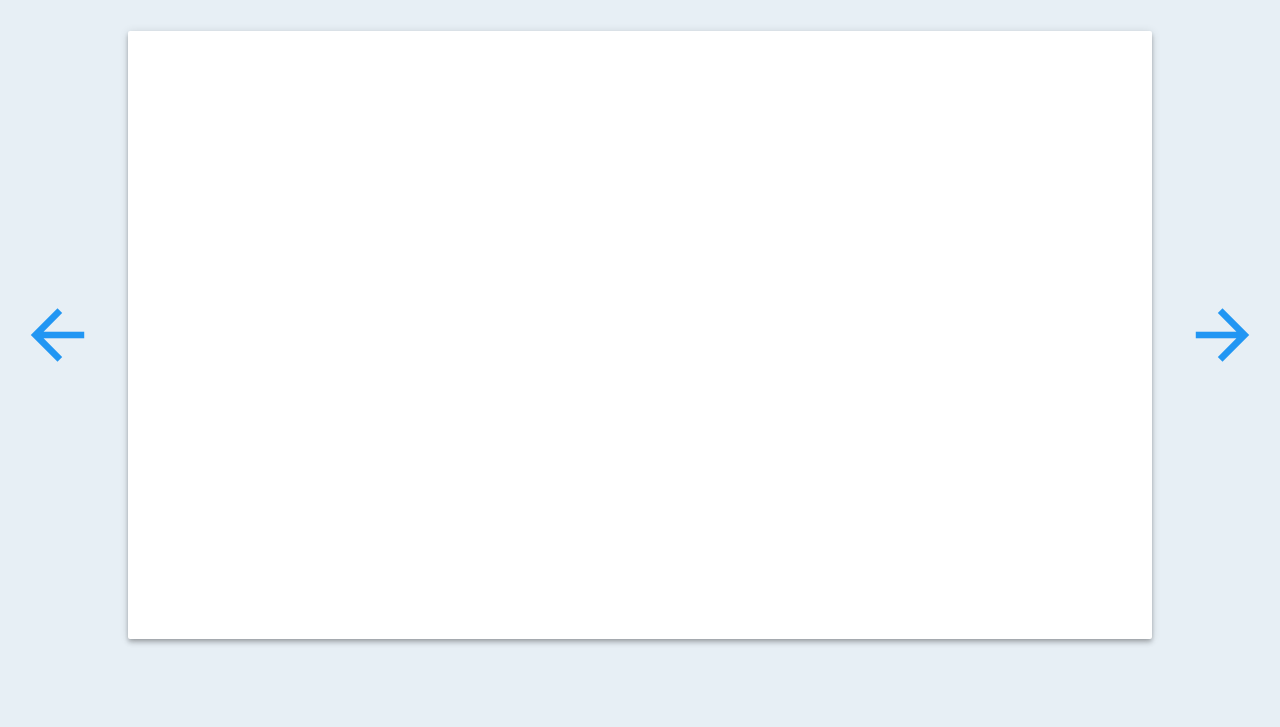
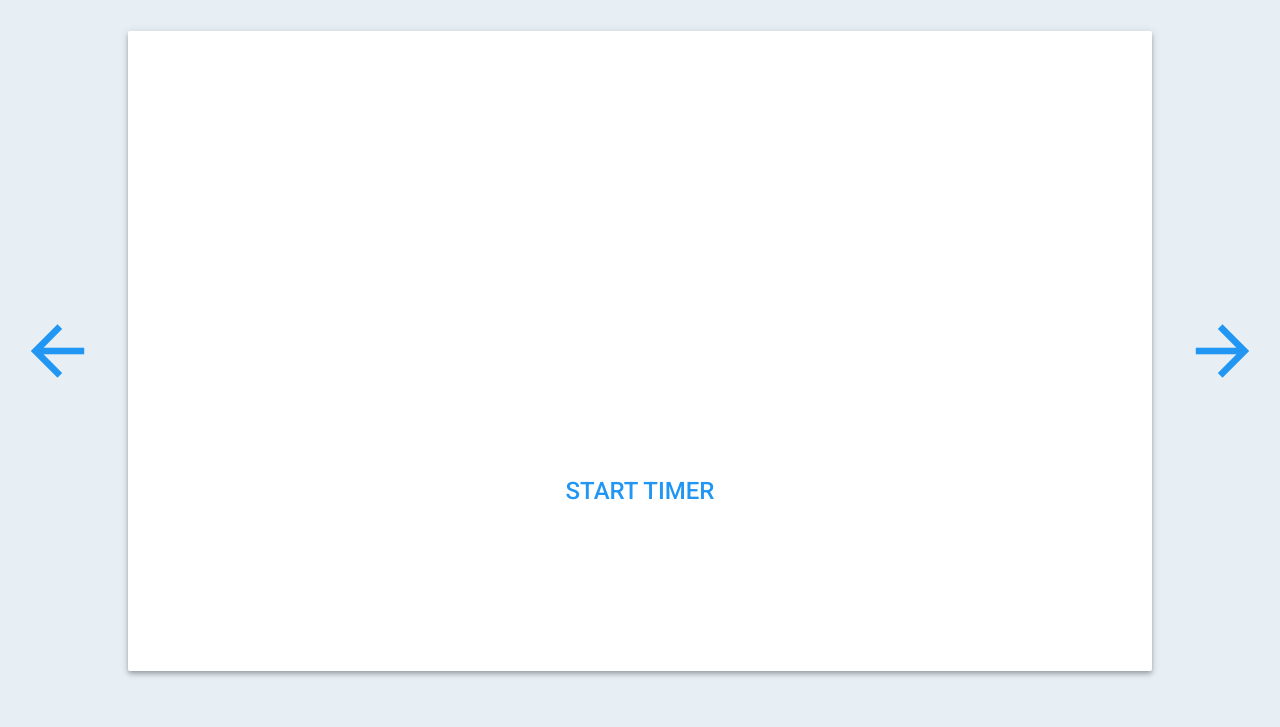
Before and after one commit to nmarklund10/GoCooking_Capstone, a Django app: template MealMentor/templates/cooking.html in a window 1280 px wide. Shown: the part 73-800 px from the top of the page. Run offline with Django 3.2, Linux system fonts and the light colour scheme; the template is opened without the code that fills it: values that come from a table or form of the project are taken from there, others are empty; data comes from the database, SQL or seed files in the repository.

Commit message:
finished timer

```diff
--- a/MealMentor/templates/cooking.html
+++ b/MealMentor/templates/cooking.html
@@ -37,7 +37,7 @@
                 }
                 .mdl-grid {
                     padding: 4vh 0 0 0;
-                    height: 76vh;
+                    height: 80vh;
                     width: 100vw;
                 }
                 .mdl-cell {
@@ -65,6 +65,9 @@
                 .mdl-card__supporting-text {
                     padding: 3vh 3vw;
                 }
+                .mdl-card__actions {
+                    padding: 2vh 2vw;
+                }
                 #currentStep {
                     font-size: 4vh;
                     line-height: 5vh;
@@ -88,6 +91,13 @@
                     font-size: 6vh;
                     line-height: 6vh;
                 }
+                #timerButton {
+                    display: block;
+                    margin: 0 auto;
+                    padding: 3vh 3vw;
+                    line-height: 1vh;
+                    font-size: 3vh;
+                }
             </style>
         {% endblock %}
     </head>
@@ -103,6 +113,12 @@
         <div class="mdl-dialog__actions">
             <button id="alertDialogButton" class="mdl-button mdl-js-button mdl-js-ripple-effect" style="background-color: lightgray;" onclick="finishRecipe();">OK</button>
             <button id="closeDialogButton" class="mdl-button mdl-js-button mdl-js-ripple-effect">Cancel</button>
+        </div>
+    </dialog>
+    <dialog id="timerDialog" class="mdl-dialog">
+        <h4 class="mdl-dialog__title" align="center">Timer Done!</h4>
+        <div class="mdl-dialog__actions">
+            <button id="alertDialogButton" class="mdl-button mdl-js-button mdl-js-ripple-effect" style="display: block; margin: 0 auto; background-color: lightgray;" onclick="document.getElementById('timerDialog').close();">OK</button>
         </div>
     </dialog>
     <div id="titlebar" class="mdl-grid">
@@ -129,6 +145,9 @@
                 <div class="mdl-card__supporting-text">
                     <div id="currentStep"></div>
                 </div>
+                <div class="mdl-card__actions">
+                    <button id="timerButton" class="mdl-button mdl-button--colored mdl-js-button mdl-js-ripple-effect">Start Timer</button>
+                </div>
             </div>
         </div>
         <div class="center-text mdl-cell mdl-cell--1-col">
--- a/assets/js/cooking.js
+++ b/assets/js/cooking.js
@@ -55,16 +55,34 @@ function setTimer(step) {
         document.getElementById('timerButton').style.visibility = "visible";
         var length = step[index - 1] * 60;
         document.getElementById('timerButton').addEventListener('click', function(){
-            document.getElementById('timerButton').onclick = length + " sec";
-            document.getElementById('timerButton').disabled = "disabled";
+            document.getElementById('timerButton').style.color = "rgb(33,150,243)"
+            document.getElementById('timerButton').innerText = length + " sec";
+            if (window.interval != undefined) {
+                clearInterval(window.interval);
+            }
+            window.interval = setInterval(function(){
+                sec = parseInt(document.getElementById('timerButton').innerText.split(" ")[0]) - 1;
+                if (sec <= 10) {
+                    document.getElementById('timerButton').style.color = "red";
+                }
+                document.getElementById('timerButton').innerText = sec + " sec";
+                if (sec == 0) {
+                    clearInterval(window.interval);
+                    document.getElementById('timerDialog').showModal();
+                }
+            }, 1000)
         });
     }
     else {
         document.getElementById('timerButton').style.visibility = "hidden";
     }
+    if (window.interval != undefined) {
+        clearInterval(window.interval);
+        window.interval = undefined;
+    }
+    document.getElementById('timerButton').style.color = "rgb(33,150,243)"
+    document.getElementById('timerButton').innerText = "Start Timer";
 }
-
-
 
 function finishRecipe() {
     goToUrl('/dashboard');
--- a/assets/js/dashboard.js
+++ b/assets/js/dashboard.js
@@ -15,8 +15,8 @@ function getRecipes() {
                 if (response.success) {
                     var completedRecipes = JSON.parse(response.recipes);
                     window.userSkills = JSON.parse(response.skills);
-                    // window.userSkills = ["skill1", "skill2", "skill3"]
-                    // completedRecipes = ["Muffin Morning Makers"]
+                    window.userSkills = ["skill1", "skill2", "skill3"]
+                    completedRecipes = ["Muffin Morning Makers"]
                     var recipeBadges = document.getElementsByClassName('mdl-badge');
                     var recipeCards = document.getElementsByClassName('mdl-card');
                     for (var i = 0; i < recipeCards.length; i++) {
```
